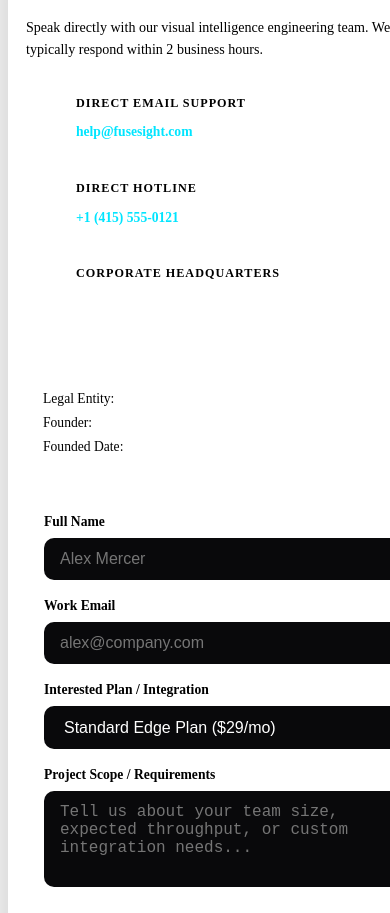
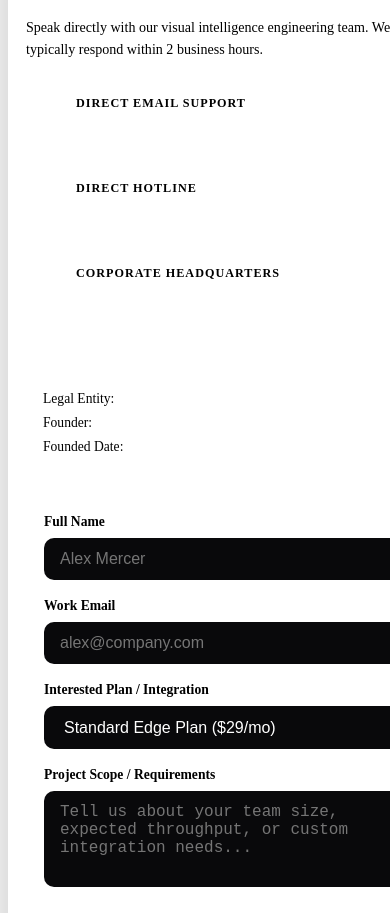
Before and after one commit to fusesight/fusesight.com, a React (Vite) app: page / in a window 390 px wide. Shown: the part 9040-9953 px from the top of the page. Built offline with nearby package versions, Linux system fonts and the light colour scheme; the HTML template or start-up script is replaced by a standard one.

Commit message:
feat: add responsive CSS modules for Contact and Footer components

```diff
--- a/src/components/Contact.css
+++ b/src/components/Contact.css
@@ -94,7 +94,7 @@
 }
 
 .method-value a {
-  color: #00e5ff;
+  color: #ffffff;
   text-decoration: none;
 }
 
--- a/src/components/Footer.css
+++ b/src/components/Footer.css
@@ -57,7 +57,7 @@
 
 .footer-col a:hover,
 .footer-legal-btn:hover {
-  color: #00e5ff;
+  color: #ffffff;
 }
 
 .newsletter-desc {
@@ -183,7 +183,7 @@
 }
 
 .bottom-legal-btn:hover {
-  color: #00e5ff;
+  color: #ffffff;
 }
 
 .legal-dot {
```
